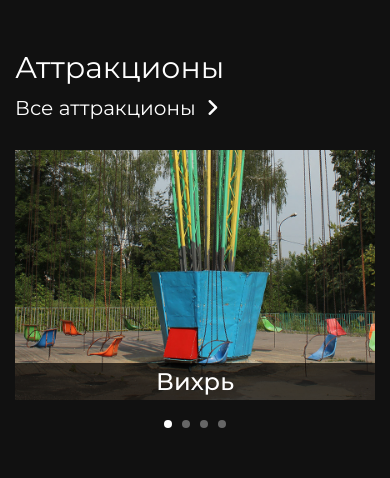
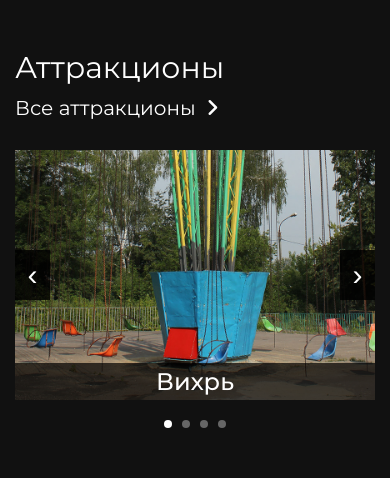
Before and after one commit to Kanat1ch/parkorel, a PHP site: page / in a window 390 px wide. Shown: the part 2486-2964 px from the top of the page. Run offline with PHP 8.4, Linux system fonts and the light colour scheme; some libraries are stand-ins or nearby versions; some web fonts are replaced.

Commit message:
added buttons on mobile slider

```diff
--- a/styles/style.css
+++ b/styles/style.css
@@ -1091,7 +1091,9 @@ section, header, footer {
     height: 250px;
   }
   .attr .nav-btn {
-    display: none;
+    width: 35px;
+    height: 50px;
+    font-size: 30px;
   }
 }
 /*# sourceMappingURL=style.css.map */
--- a/styles/style.scss
+++ b/styles/style.scss
@@ -798,9 +798,6 @@ section, header, footer {
 }
 
 // BLOCK: Clubs
-.clubs {
-
-}
 
 
 
@@ -1039,7 +1036,9 @@ section, header, footer {
         }
 
         .nav-btn {
-            display: none;
+            width: 35px;
+            height: 50px;
+            font-size: 30px;
         }
     }
 }
```
Also changed, not shown: 1 other file.
